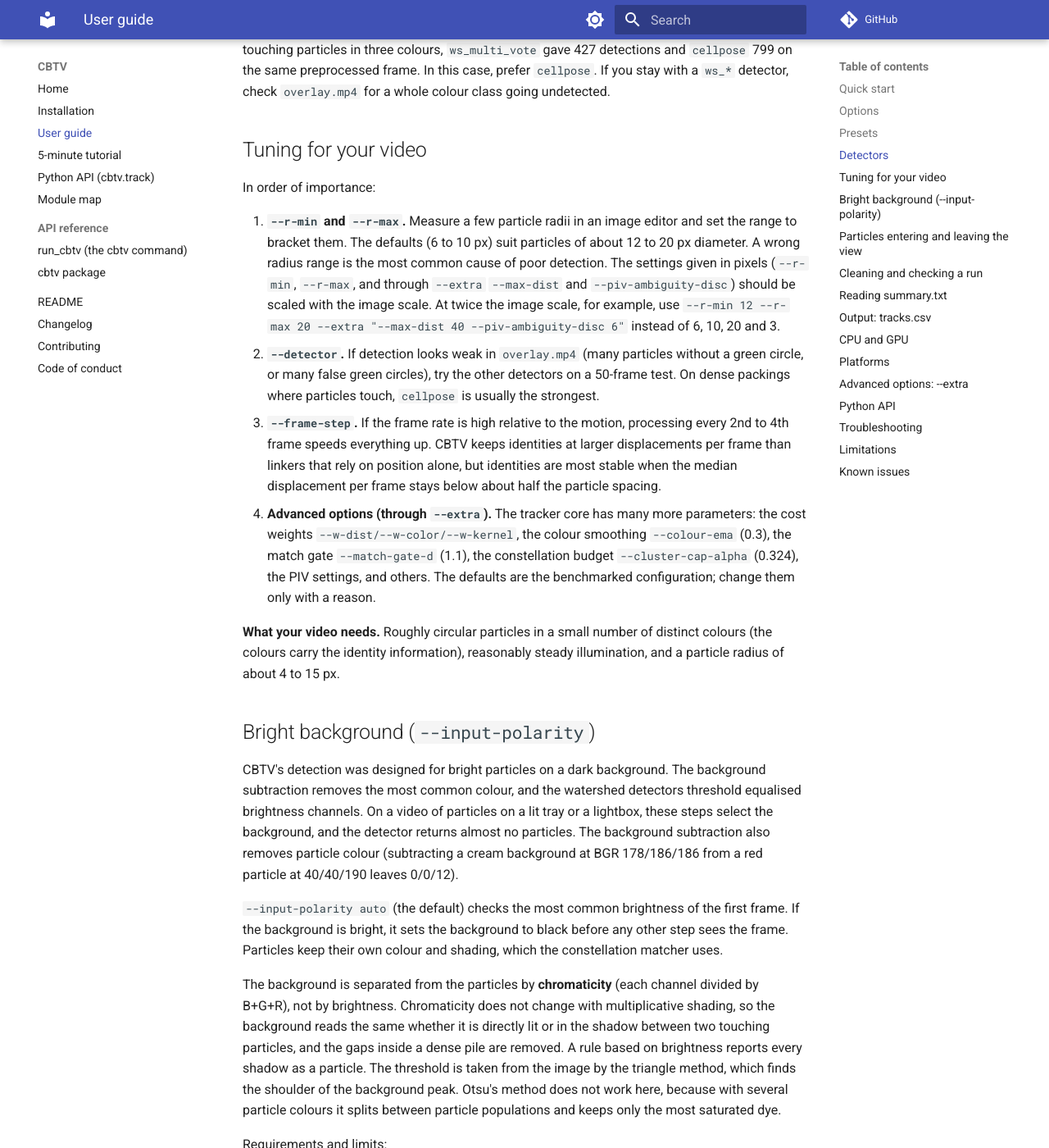
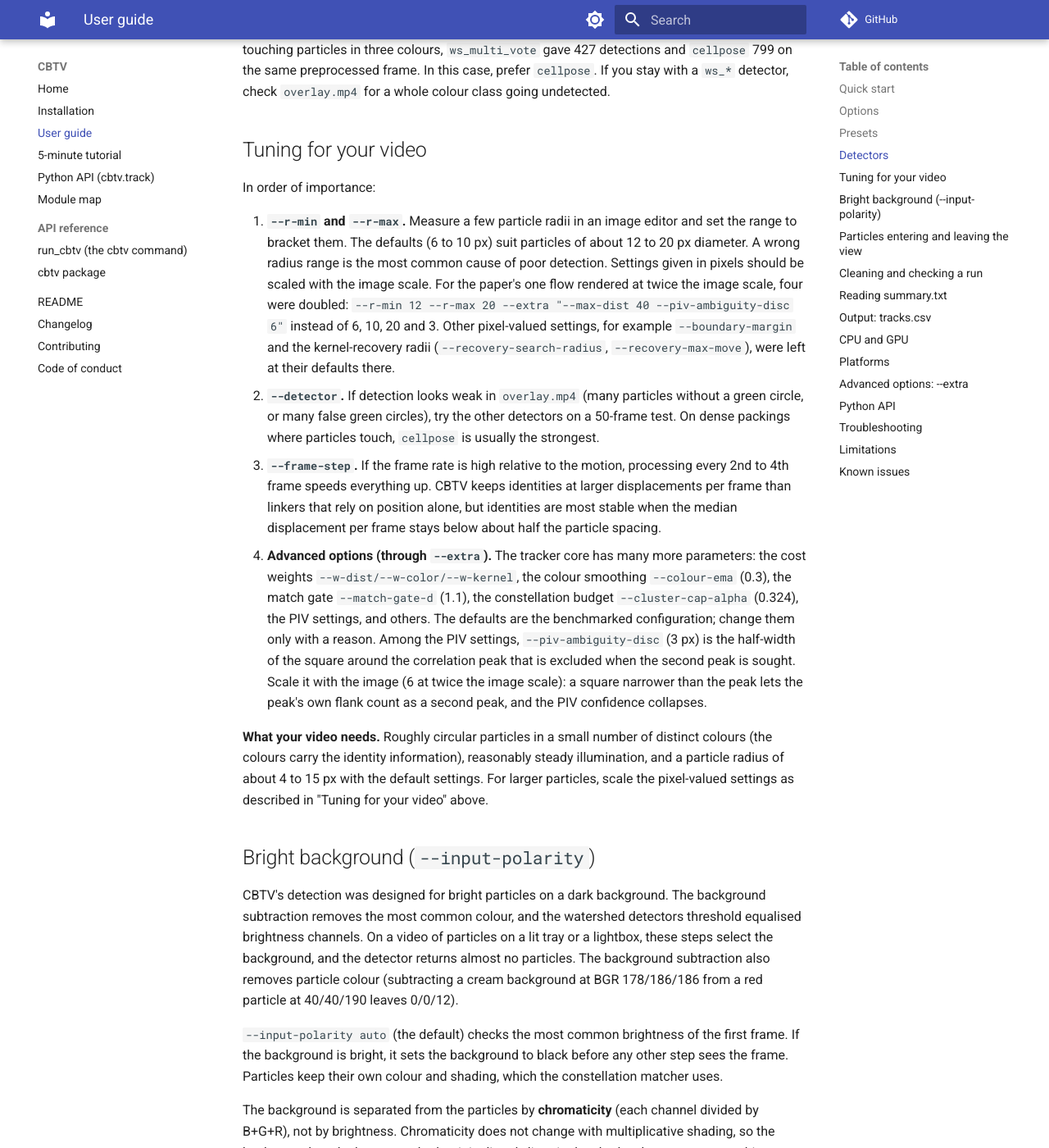
Before and after one commit to MysteriousPenguin57/CBTV, an MkDocs documentation site: the page built from docs/user_guide.md, in a window 1280 px wide and 1400 px high, scrolled down 3774 px. Shown: the whole window at 82% size. Built offline with MkDocs 1.6.1 and Material for MkDocs 9.7.7, drawn with Linux system fonts in a browser that asks for light colours; comment, search, counter and statistics services are not loaded; some of the changed text lies outside the part shown.

Commit message:
Docs: paper configuration at twice the image scale; provenance and tuning notes
State that the paper's one flow at twice the image scale doubled four
pixel-valued settings, and that other pixel-valued settings kept their
defaults. Note --piv-ambiguity-disc in PROVENANCE, move its user-guide entry
from the in/outflow table to "Tuning", and relate the radius guidance to
scaling. The CITATION.cff TODO no longer names v1.0.0.

Co-Authored-By: Claude Fable 5.2 <noreply@anthropic.com>

```diff
--- a/docs/user_guide.md
+++ b/docs/user_guide.md
@@ -106,9 +106,10 @@ In order of importance:
 1. **`--r-min` and `--r-max`.** Measure a few particle radii in an image editor and set the range to bracket them.
    The defaults (6 to 10 px) suit particles of about 12 to 20 px diameter. A wrong radius range is the most common
    cause of poor detection.
-   The settings given in pixels (`--r-min`, `--r-max`, and through `--extra` `--max-dist` and
-   `--piv-ambiguity-disc`) should be scaled with the image scale. At twice the image scale, for example, use
-   `--r-min 12 --r-max 20 --extra "--max-dist 40 --piv-ambiguity-disc 6"` instead of 6, 10, 20 and 3.
+   Settings given in pixels should be scaled with the image scale. For the paper's one flow rendered at twice the
+   image scale, four were doubled: `--r-min 12 --r-max 20 --extra "--max-dist 40 --piv-ambiguity-disc 6"` instead
+   of 6, 10, 20 and 3. Other pixel-valued settings, for example `--boundary-margin` and the kernel-recovery radii
+   (`--recovery-search-radius`, `--recovery-max-move`), were left at their defaults there.
 2. **`--detector`.** If detection looks weak in `overlay.mp4` (many particles without a green circle, or many false
    green circles), try the other detectors on a 50-frame test. On dense packings where particles touch, `cellpose` is
    usually the strongest.
@@ -118,10 +119,14 @@ In order of importance:
 4. **Advanced options (through `--extra`).** The tracker core has many more parameters: the cost weights
    `--w-dist/--w-color/--w-kernel`, the colour smoothing `--colour-ema` (0.3), the match gate `--match-gate-d` (1.1),
    the constellation budget `--cluster-cap-alpha` (0.324), the PIV settings, and others. The defaults are the
-   benchmarked configuration; change them only with a reason.
+   benchmarked configuration; change them only with a reason. Among the PIV settings, `--piv-ambiguity-disc`
+   (3 px) is the half-width of the square around the correlation peak that is excluded when the second peak is sought.
+   Scale it with the image (6 at twice the image scale): a square narrower than the peak lets the peak's own flank
+   count as a second peak, and the PIV confidence collapses.
 
 **What your video needs.** Roughly circular particles in a small number of distinct colours (the colours carry the
-identity information), reasonably steady illumination, and a particle radius of about 4 to 15 px.
+identity information), reasonably steady illumination, and a particle radius of about 4 to 15 px with the default
+settings. For larger particles, scale the pixel-valued settings as described in "Tuning for your video" above.
 
 ## Bright background (`--input-polarity`)
 
@@ -177,7 +182,6 @@ preset turns on `--coast-predict flow`, `--exit-kill 1` and `--color-source trac
 | `--confirm-hits` | `1` | K > 1: a new track is tentative until K consecutive matches, and a tentative track that misses is dropped. Confirmed tracks keep their first frames (output is delayed by K-1 frames) |
 | `--confirm-hits-entry` | `0` | K for tracks born in entry bands (0 = `--confirm-hits`) |
 | `--boundary-margin` / `--boundary-miss-bonus` | `20` / `6` | the edge band (px) and its extra miss tolerance |
-| `--piv-ambiguity-disc` | `3` | PIV peak test: half-width (px) of the square around the correlation peak excluded when the second peak is sought. Scale it with the image (for example `6` at twice the image scale): a square narrower than the peak lets the peak's own flank count as a second peak, and the PIV confidence collapses |
 | `--units d --d-p PX` | `px` | read the explicitly given `--max-dist`, `--boundary-margin`, `--recovery-search-radius` and `--recovery-max-move` in particle diameters |
 | `--row-tags` | `0` | `1`: add `state, coast_n, region` columns and write `tracks_meta.csv` (see below) |
 | `--color-source` | `frame` | `track`: the colour term uses the colour stored at the last match; `min`: the smaller of the two per pair (see "Fast particles" below) |
```
Also changed, not shown: PROVENANCE.md (+3 -1 lines), README.md (+5 -3 lines), 1 other file.
